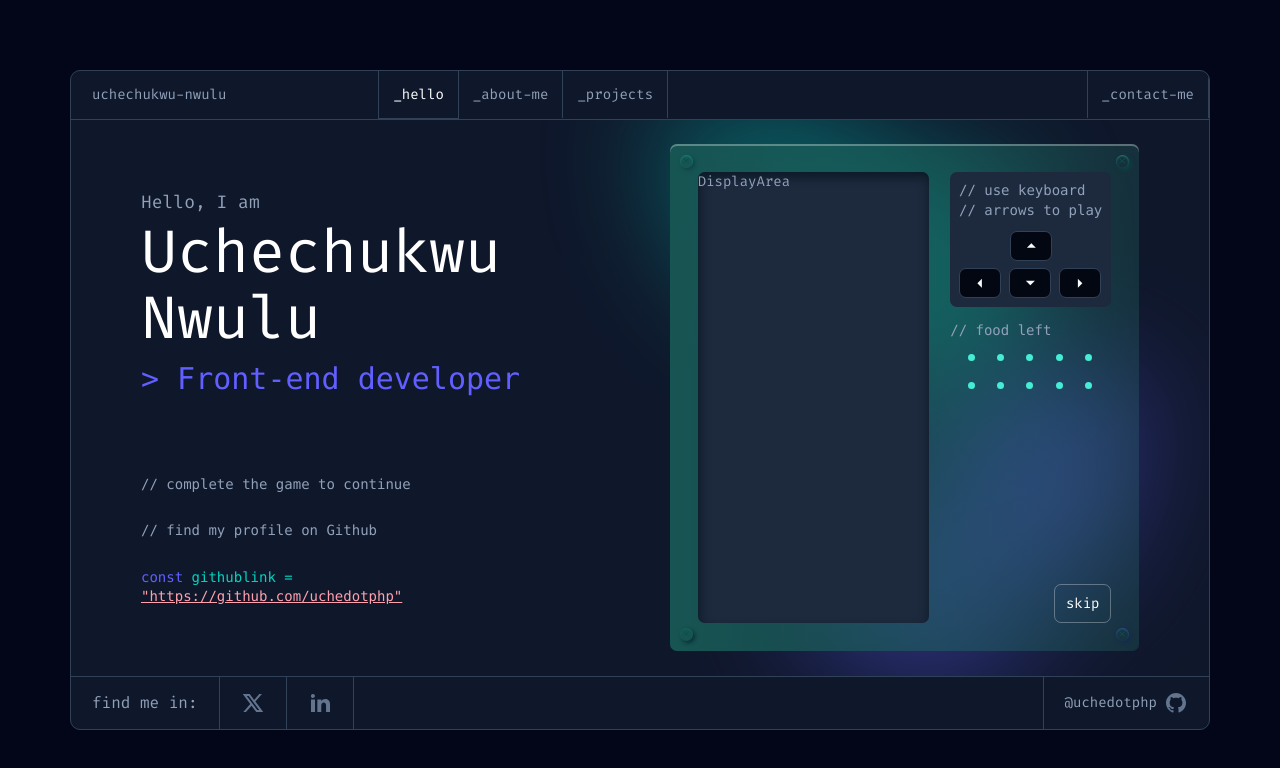
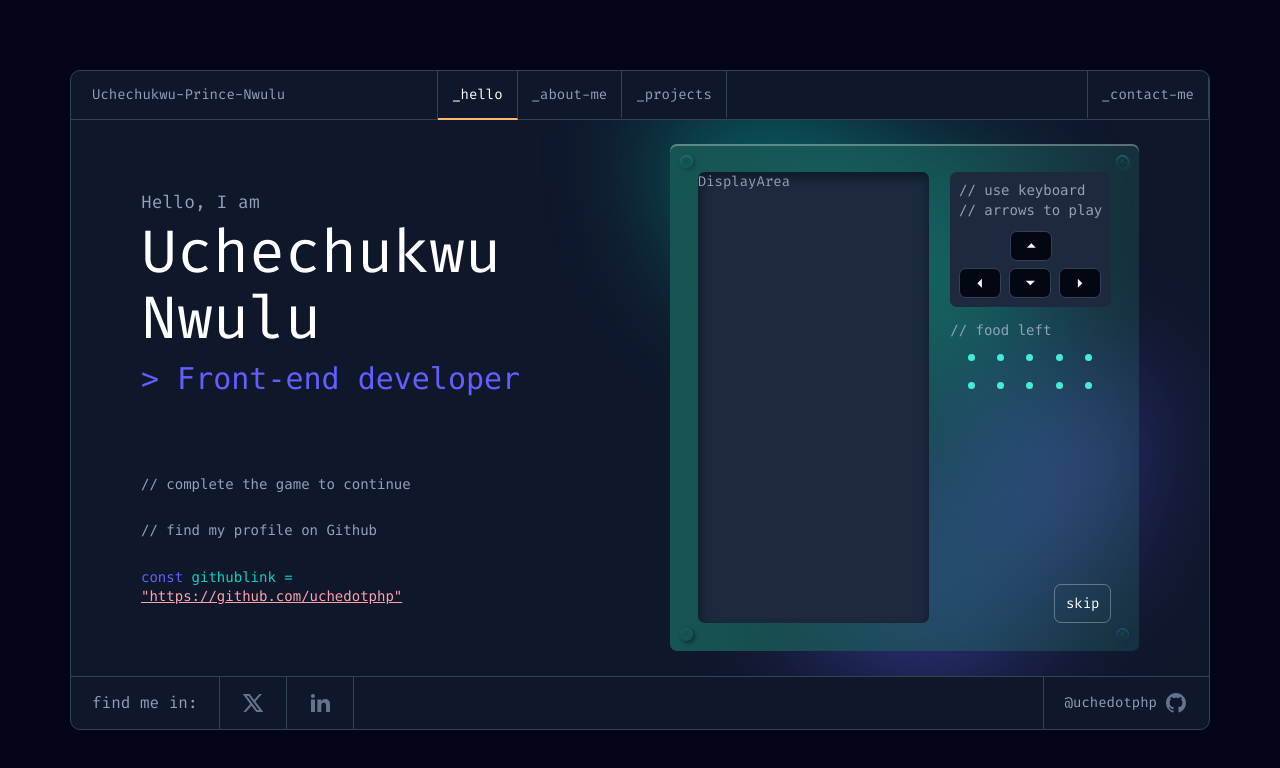
Before and after one commit to uchedotphp/my-portfolio, a React (Vite) app: page / in a window 1280 px wide. Shown: the top 768 px of the page. Built offline with nearby package versions, Linux system fonts and the light colour scheme.

Commit message:
fix(navbar): update display name and active link styles

```diff
--- a/src/components/nav/Navbar.tsx
+++ b/src/components/nav/Navbar.tsx
@@ -10,7 +10,7 @@ const Navbar = () => {
   return (
     <nav className="relative w-full flex items-center justify-between lg:justify-start border-b border-slate-700">
       <span className="text-nowrap lg:border-r border-slate-700 pl-6 pr-[152px] py-4">
-        uchechukwu-nwulu
+        Uchechukwu-Prince-Nwulu
       </span>
       <ul className="items-center w-full hidden lg:flex">
         {navItems.map(({ name, path }, index) => (
@@ -20,7 +20,7 @@ const Navbar = () => {
               className={({ isActive }) =>
                 `${
                   isActive
-                    ? "text-white border-b-2 border-orange-300 border-r-slate-700"
+                    ? "text-white border-b-2 border-b-orange-300"
                     : ""
                 } ${
                   index === 3 ? "border-l" : ""
```
